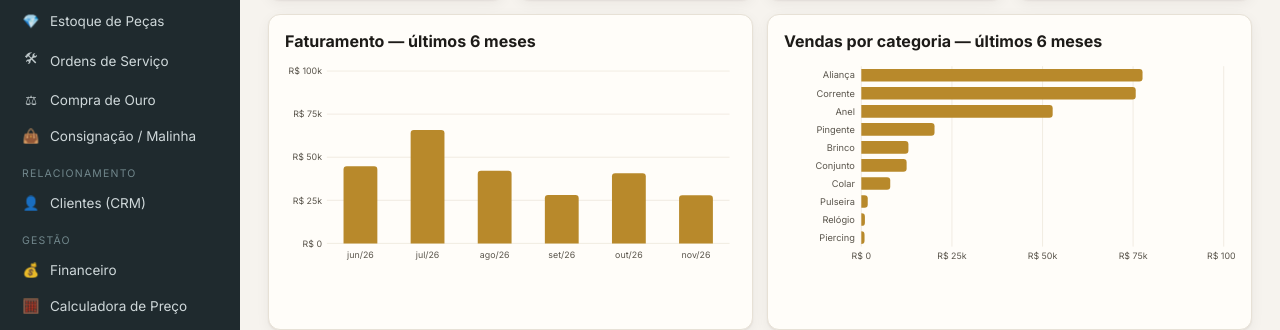
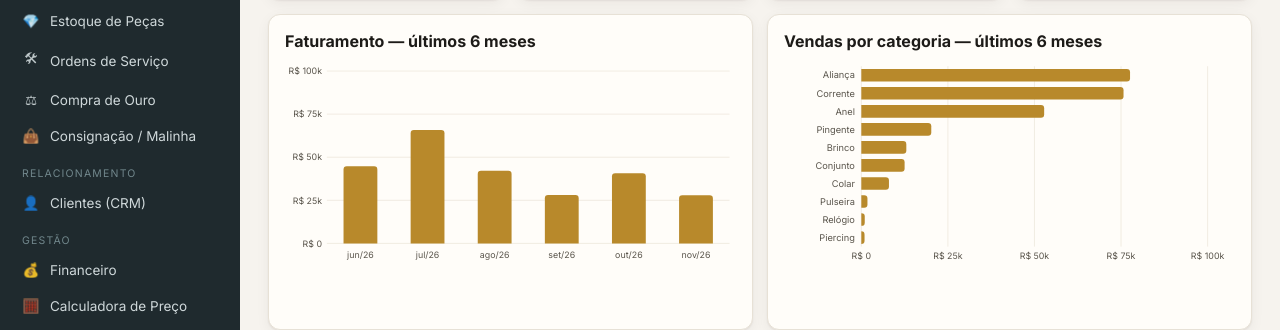
Before and after one commit to fernandovgui/Teste, a plain HTML site: page index.html in a window 1280 px wide. Shown: the part 216-546 px from the top of the page. Drawn offline with nearby package versions, Linux system fonts and the light colour scheme.

Commit message:
Ajusta margem do gráfico de categorias
Co-Authored-By: Claude Opus 5.5 <noreply@anthropic.com>
Claude-Session: https://claude.ai/code/session_01PUv8mWZF43BrMKrkQW4Jjj

```diff
--- a/index.html
+++ b/index.html
@@ -383,7 +383,7 @@ function barChart(labels, vals, horiz){
     labels.forEach((l,i)=>{const cx=L+pw*(i+.5)/labels.length, h=(vals[i]/max)*ph, y=T+ph-h;
       g+=`<g class="bar"><rect x="${cx-pw/labels.length/2}" y="${T}" width="${pw/labels.length}" height="${ph}" fill="transparent"/><path d="M${cx-bw/2},${T+ph} V${y+Math.min(4,h)} q0,-4 4,-4 H${cx+bw/2-4} q4,0 4,4 V${T+ph}Z" fill="${col}"/><text x="${cx}" y="${H-8}" text-anchor="middle" font-size="11" fill="${ink}">${esc(l)}</text><title>${esc(l)}: ${brl(vals[i])}</title></g>`;});
   } else {
-    const L=96,R=14,T=4,B=22, pw=W-L-R, ph=H-T-B, rh=ph/Math.max(labels.length,1), bh=Math.min(20,rh*.7);
+    const L=96,R=34,T=4,B=22, pw=W-L-R, ph=H-T-B, rh=ph/Math.max(labels.length,1), bh=Math.min(20,rh*.7);
     ticks.forEach(t=>{const x=L+(t/max)*pw; g+=`<line x1="${x}" x2="${x}" y1="${T}" y2="${T+ph}" stroke="${grid}"/><text x="${x}" y="${H-6}" text-anchor="middle" font-size="11" fill="${ink}">${kfmt(t)}</text>`;});
     labels.forEach((l,i)=>{const cy=T+rh*(i+.5), w=(vals[i]/max)*pw;
       g+=`<g class="bar"><rect x="0" y="${cy-rh/2}" width="${W}" height="${rh}" fill="transparent"/><path d="M${L},${cy-bh/2} H${L+Math.max(w-4,0)} q4,0 4,4 V${cy+bh/2-4} q0,4 -4,4 H${L}Z" fill="${col}"/><text x="${L-8}" y="${cy+4}" text-anchor="end" font-size="11.5" fill="${ink}">${esc(l)}</text><title>${esc(l)}: ${brl(vals[i])}</title></g>`;});
```
